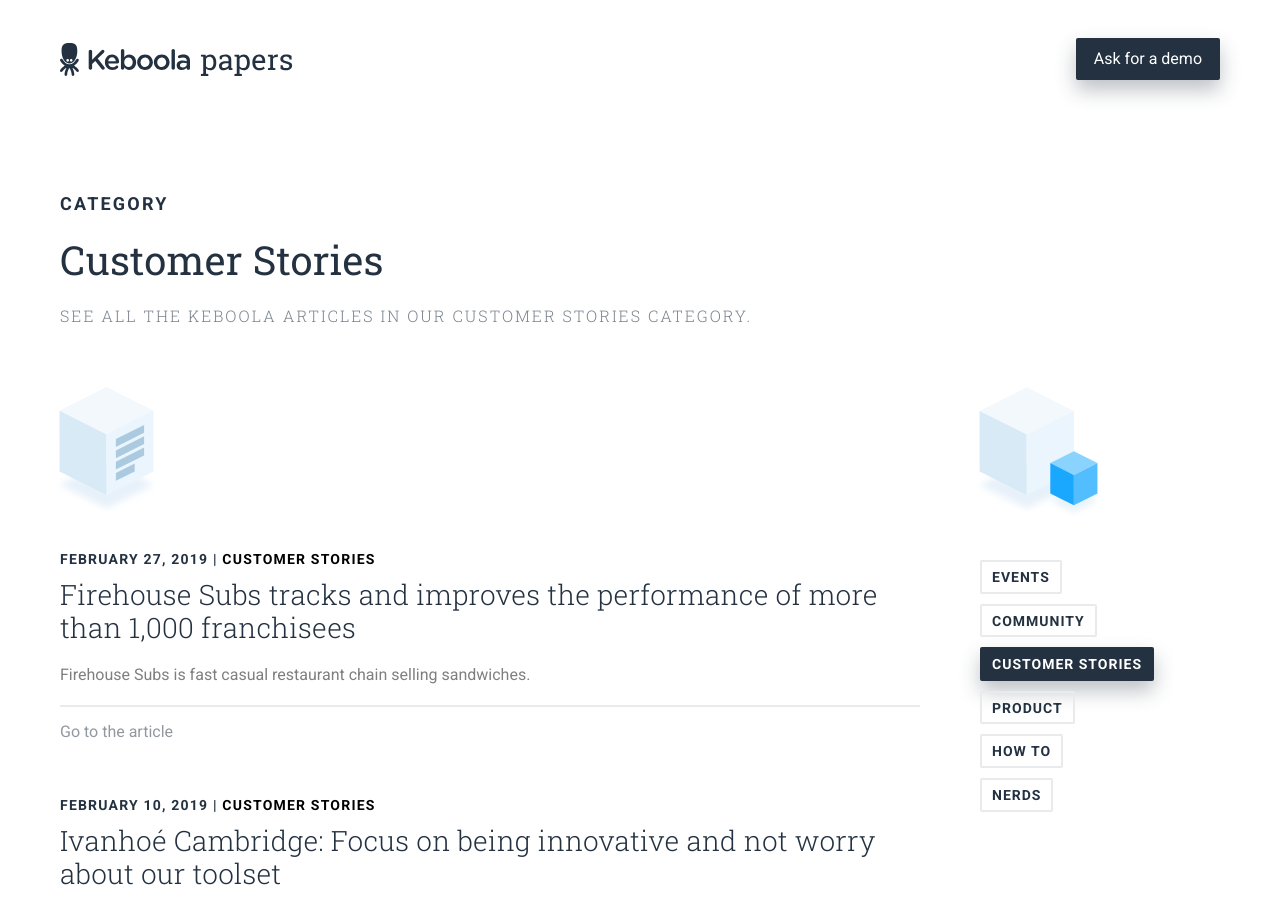
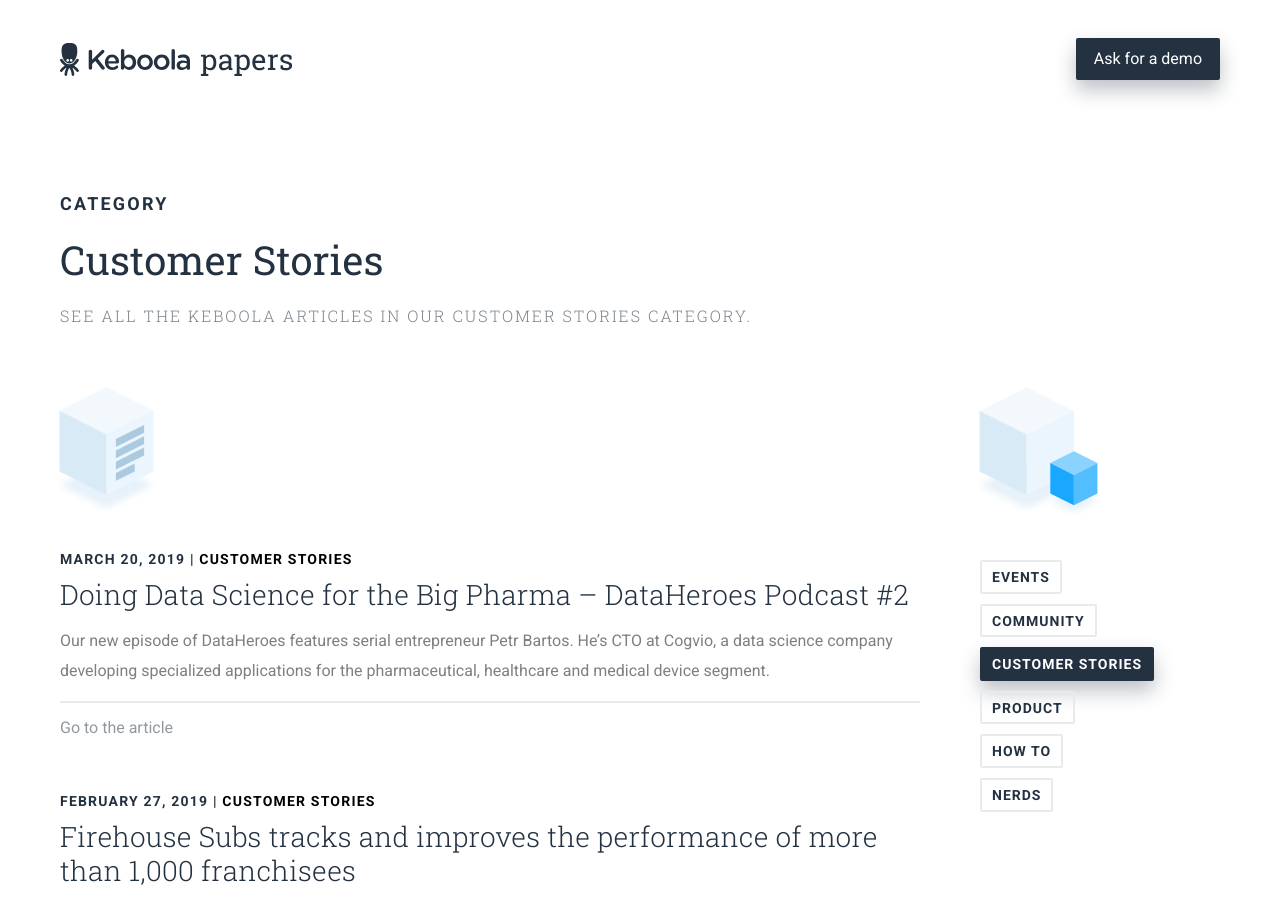
Before and after one commit to keboola/blog, a Jekyll site: the page built from categories/customer-stories.md, in a window 1280 px wide and 900 px high. Built offline with Jekyll 4.4.1, drawn with Linux system fonts in a browser that asks for light colours; nearby versions of some CDN libraries; the list of posts is cut into pages by our own code; some of the changed text lies outside the part shown.

Commit message:
Update from Forestry.io Jiří Vicherek updated _posts/2019-03-22-doing-data-science-for-the-big-pharma-dataheroes-podcast-2.md

```diff
--- a/_posts/2019-03-22-doing-data-science-for-the-big-pharma-dataheroes-podcast-2.md
+++ b/_posts/2019-03-22-doing-data-science-for-the-big-pharma-dataheroes-podcast-2.md
@@ -1,6 +1,6 @@
 ---
 layout: post
-categories: product
+categories: customer-stories
 permalink: DataHeroes-Podcast-2
 title: 'Doing Data Science for the Big Pharma – DataHeroes Podcast #2'
 perex: Our new episode of DataHeroes features serial entrepreneur Petr Bartos. He’s
```
